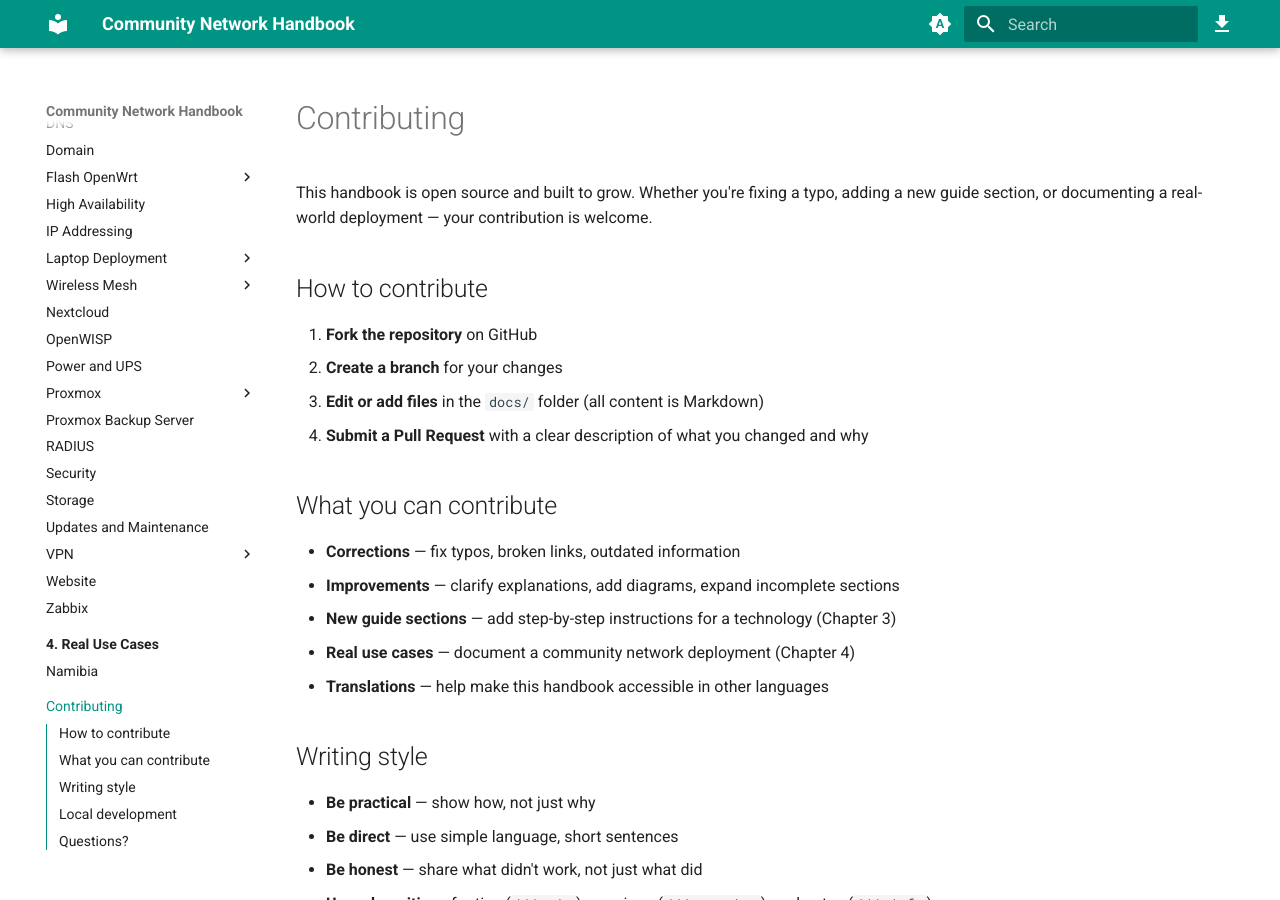
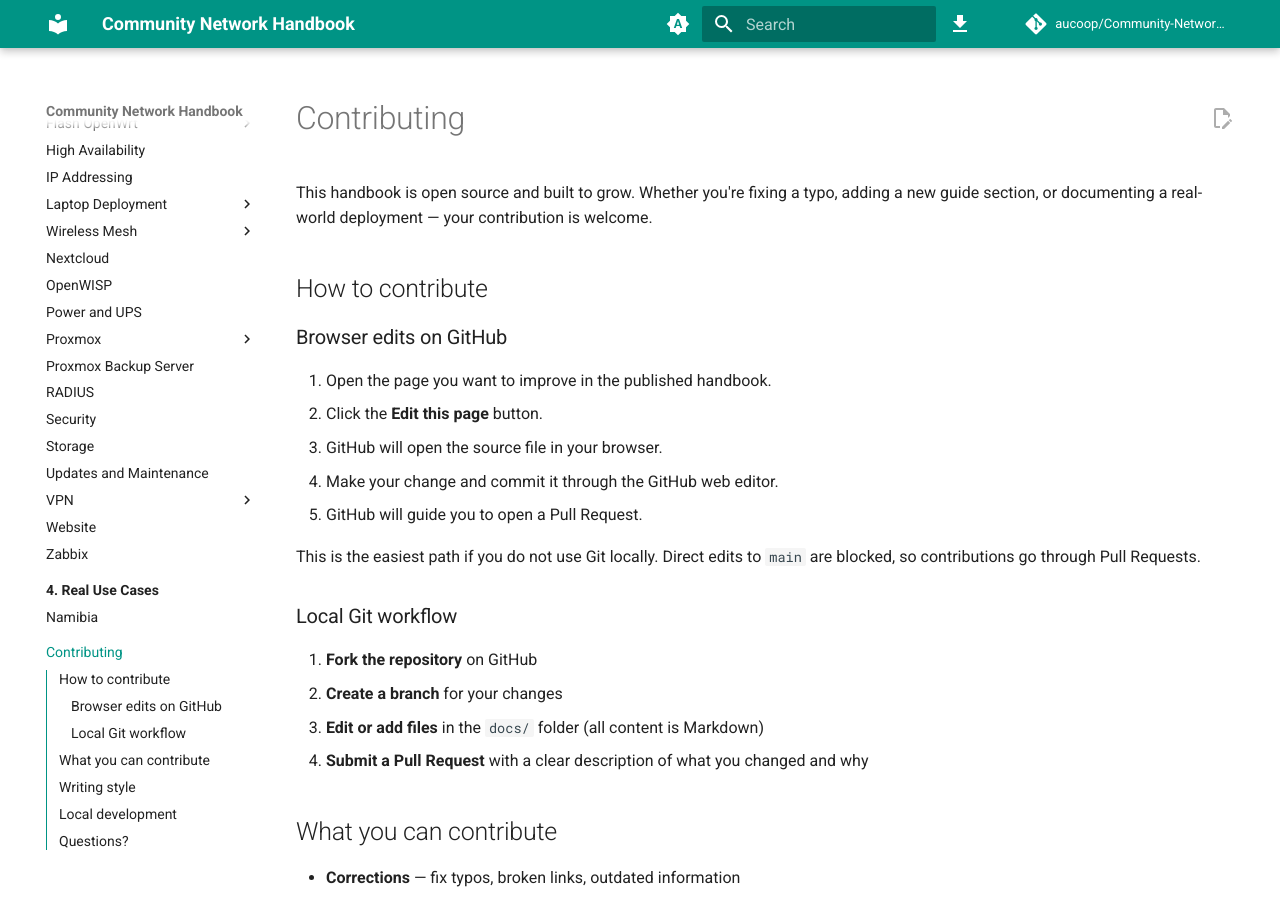
Before and after one commit to aucoop/Community-Network-Handbook, an MkDocs documentation site: the page built from docs/contributing.md, in a window 1280 px wide and 900 px high. Built offline with MkDocs 1.6.1 and Material for MkDocs 9.7.7, drawn with Linux system fonts in a browser that asks for light colours; comment, search, counter and statistics services are not loaded.

Commit message:
Add git icon + edit page

```diff
--- a/docs/contributing.md
+++ b/docs/contributing.md
@@ -3,6 +3,18 @@
 This handbook is open source and built to grow. Whether you're fixing a typo, adding a new guide section, or documenting a real-world deployment — your contribution is welcome.
 
 ## How to contribute
+
+### Browser edits on GitHub
+
+1. Open the page you want to improve in the published handbook.
+2. Click the **Edit this page** button.
+3. GitHub will open the source file in your browser.
+4. Make your change and commit it through the GitHub web editor.
+5. GitHub will guide you to open a Pull Request.
+
+This is the easiest path if you do not use Git locally. Direct edits to `main` are blocked, so contributions go through Pull Requests.
+
+### Local Git workflow
 
 1. **Fork the repository** on GitHub
 2. **Create a branch** for your changes
--- a/mkdocs.yml
+++ b/mkdocs.yml
@@ -1,6 +1,9 @@
 site_name: Community Network Handbook
 site_description: A field guide to build community networks from scratch
 site_dir: public
+repo_url: https://github.com/aucoop/Community-Network-Handbook
+repo_name: aucoop/Community-Network-Handbook
+edit_uri: edit/main/docs/
 copyright: Copyright 2025-present, AUCOOP (https://aucoop.upc.edu)
 
 nav:
@@ -150,6 +153,7 @@
     - navigation.indexes
     - navigation.footer
     - toc.integrate
+    - content.action.edit
     - content.code.copy
     - content.code.annotate
   palette:
```
